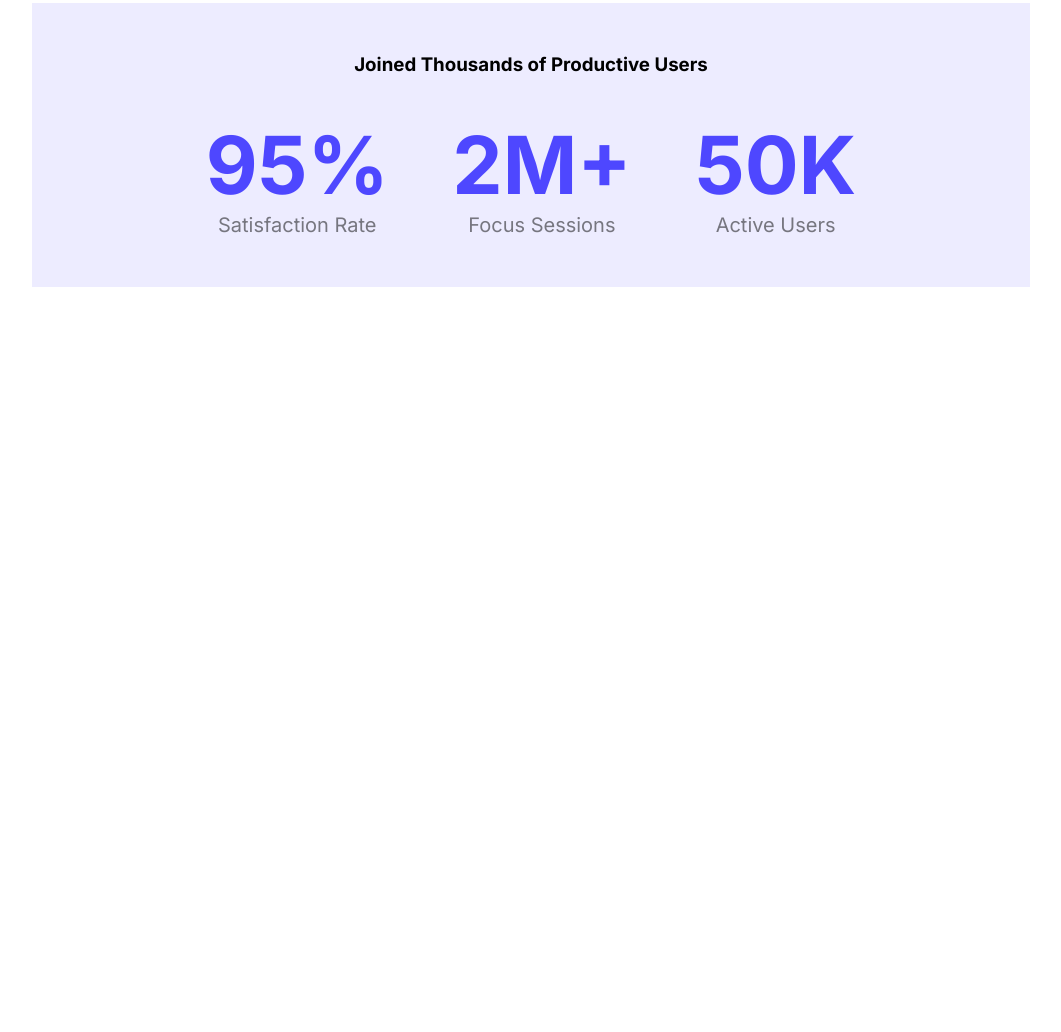
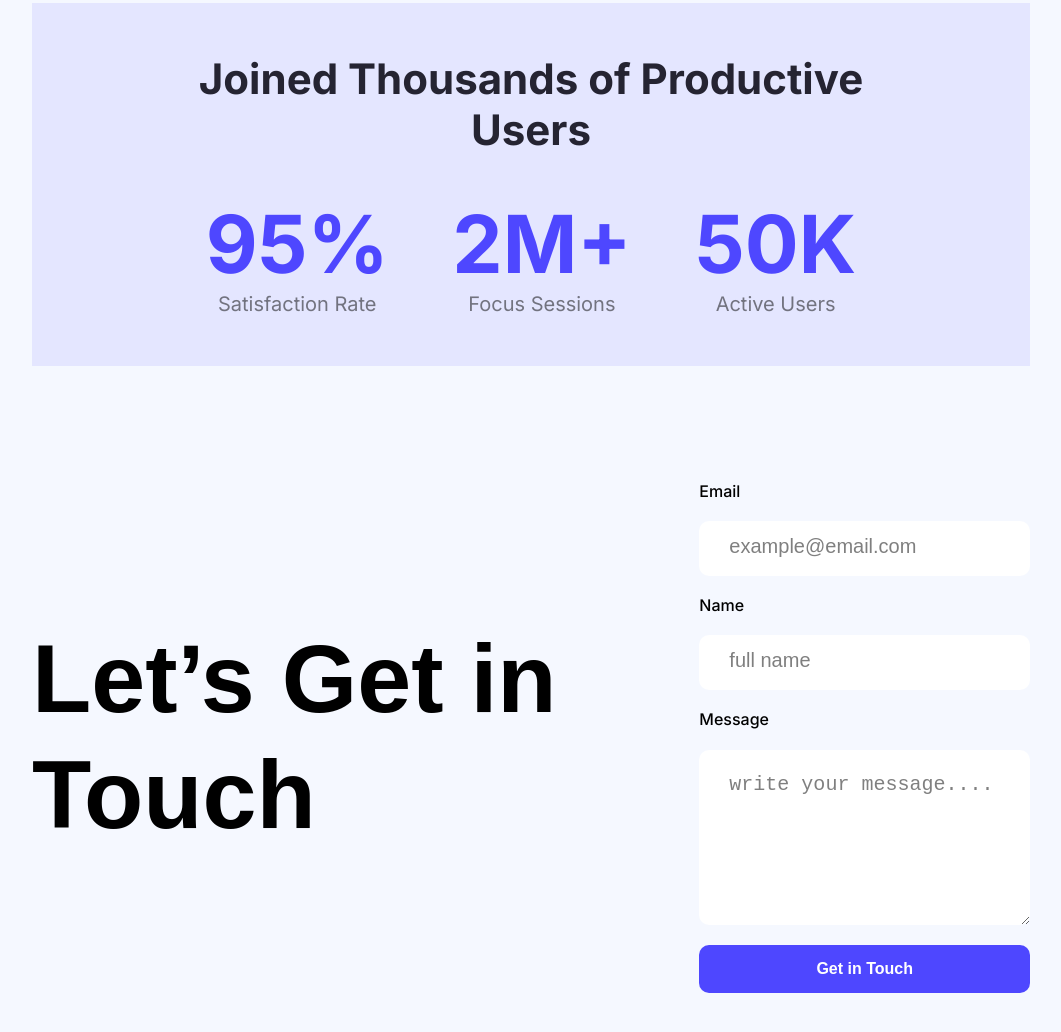
Before and after one commit to mmdjjahid/A01, a plain HTML site: page index.html in a window 1280 px wide. Shown: the part 1190-2222 px from the top of the page, without its empty margins (109-1170 px from the left). Before the commit the page ends 1593 px from the top, so only its background shows below. Drawn offline with Linux system fonts and the light colour scheme.

Commit message:
Get In Touch Section done

```diff
--- a/index.html
+++ b/index.html
@@ -39,7 +39,7 @@
 
         <section class="Productive">
 
-            <h3 class="title">Joined Thousands of Productive Users</h3>
+            <h3 class="Title">Joined Thousands of Productive Users</h3>
             <div class="datas">
                 <div class="data">
                     <h1 class="number">95%</h1>
@@ -57,6 +57,24 @@
 
         </section>
 
+        <section class="InTouch">
+
+                <h1 class="SectionTitle raleway-normal">Let’s Get in Touch</h1>
+
+
+                <form action="">
+                    <label for="">Email</label>
+                    <input type="text" placeholder="example@email.com">
+                    <label for="">Name</label>
+                    <input type="text" placeholder="full name">
+                    <label for="">Message</label>
+                    <textarea type="text" name="" id="" placeholder="write your message...."></textarea>
+                    <input type="submit" value="Get in Touch" class="btn-pri">
+                </form>
+
+
+        </section>
+
     </main>
 
     <footer>
--- a/styles/style.css
+++ b/styles/style.css
@@ -43,7 +43,13 @@
     margin: 0;
     padding: 0;
 }
-
+main{
+    max-width: 1280px;
+    margin: 0 auto;
+}
+body{
+    background-color: #f5f8ff;
+}
 section{
     margin: 116px 141px;
 
@@ -153,3 +159,59 @@ a{
     font-size: 20px;
     font-weight: 400;
 }
+
+
+.InTouch{
+    display: flex;
+    align-items: center;
+    justify-content: center;
+    gap: 115px;
+    margin-top: 71px;
+    margin-bottom: 71px;
+}
+
+form{
+    display: flex;
+    flex-direction: column;
+    gap: 20px;
+    width: 500px;;
+
+}
+
+.SectionTitle{
+    font-size: 97px;
+    font-weight: bold;
+    line-height: 120%;
+    color: #000000;
+}
+
+input, textarea{
+    border-radius: 10px;
+    border: none;
+    /* height: 70px; */
+}
+
+input[type="text"]{
+    padding: 20px 0 20px 30px;
+}
+textarea[type="text"]{
+    padding: 20px 0 20px 30px;
+}
+
+textarea{
+    height: 135px;
+
+}
+
+input::placeholder, textarea::placeholder{
+    font-size: 20px;
+    font-weight: 400;
+    line-height: 150%;
+    color: rgba(0, 0, 0, 0.5);
+}
+
+label{
+    font-weight: 500;
+    font-size: 16px;
+    line-height: 120%;
+}
```
